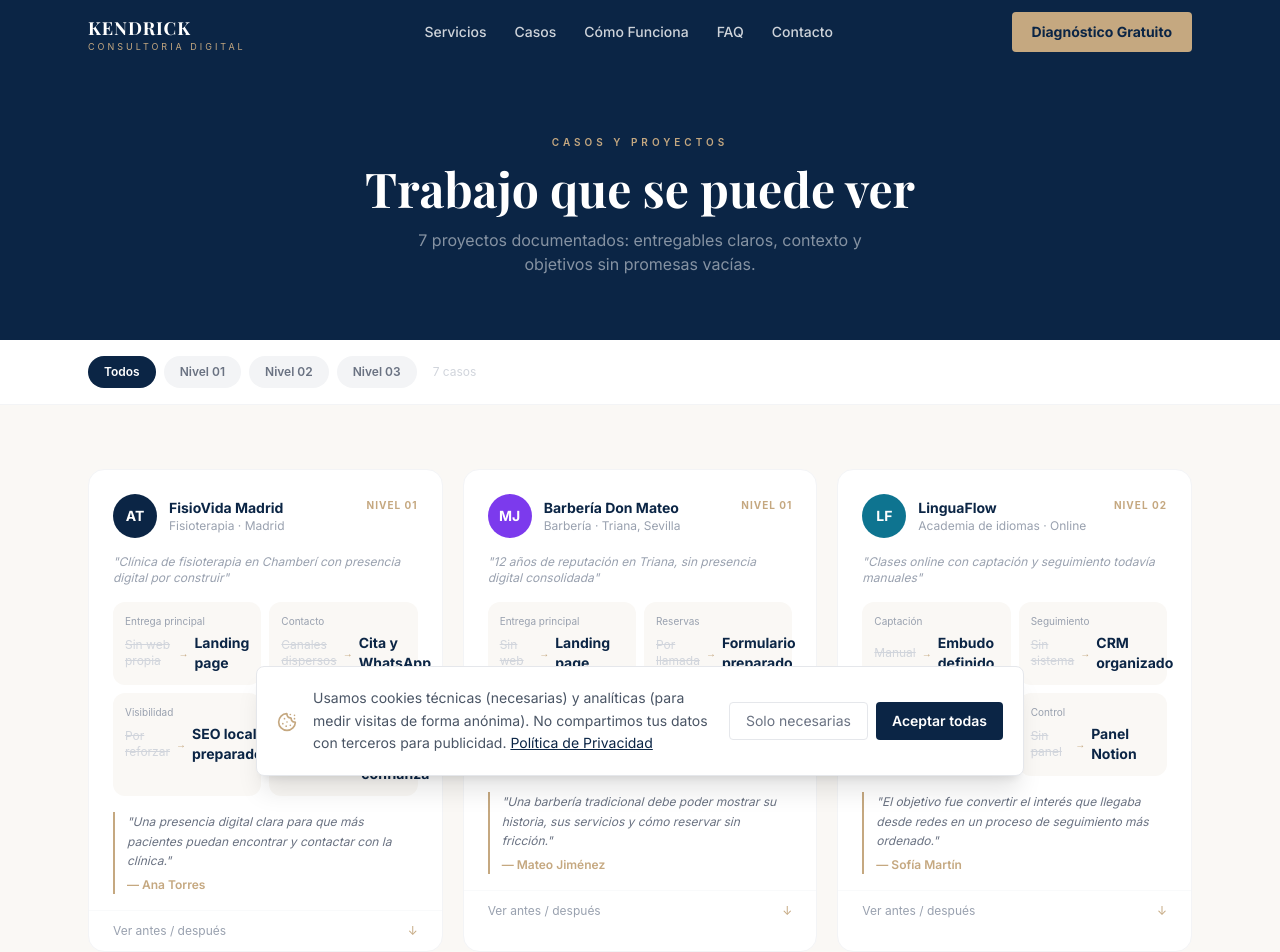
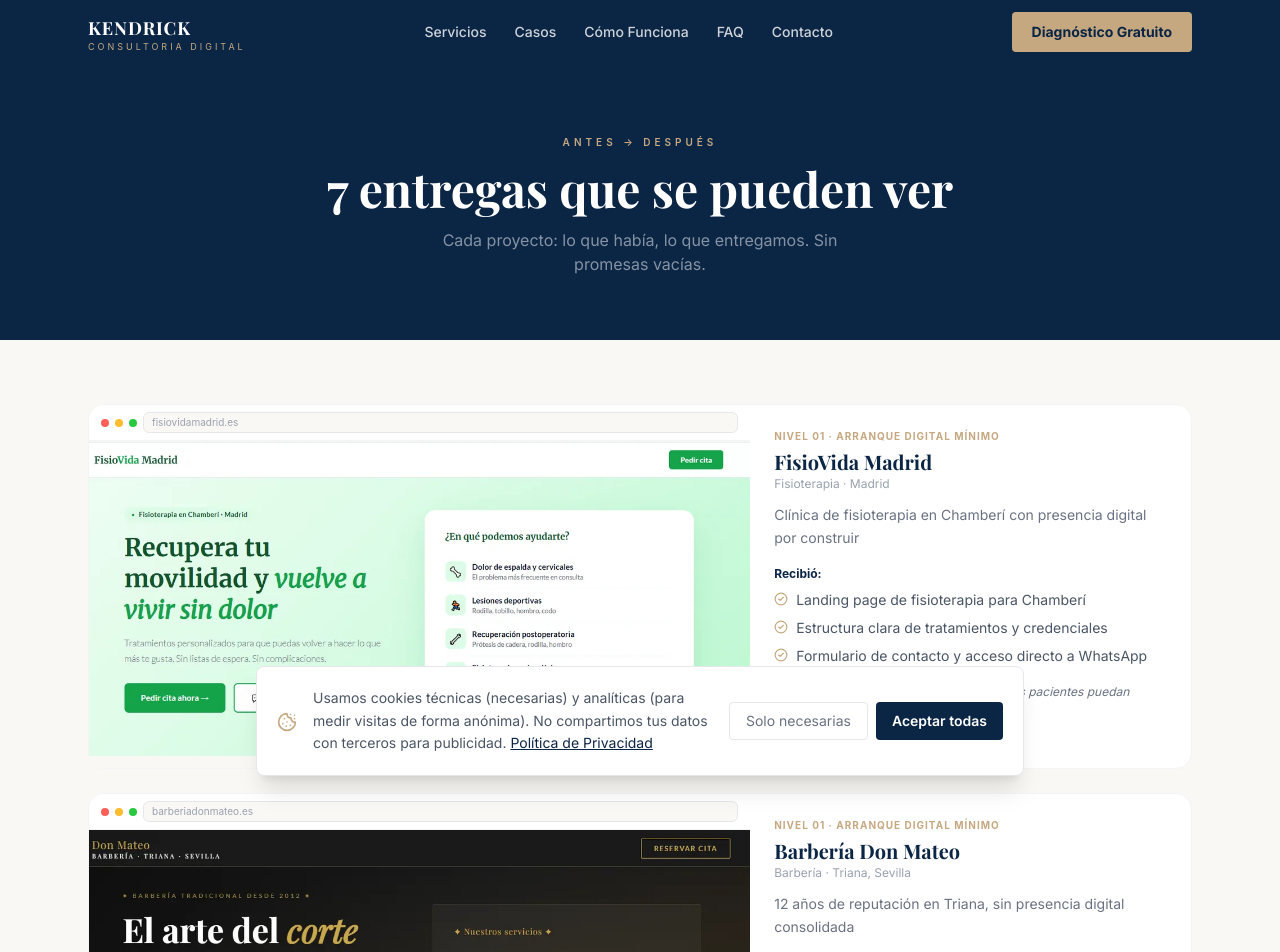
Before and after one commit to vkendrick/kendrick, a React (Vite) app: page /casos in a window 1280 px wide. Shown: the top 952 px of the page. Built offline with nearby package versions, Linux system fonts and the light colour scheme; a web font is replaced by a local one.

Commit message:
redesign: prints sem corte em moldura navegador, casos vira lista visual antes/depois, garantia Nivel 01

```diff
--- a/src/pages/Casos.tsx
+++ b/src/pages/Casos.tsx
@@ -1,6 +1,5 @@
-import { useState } from "react";
 import { Link } from "react-router-dom";
-import { ArrowRight, ArrowLeft } from "lucide-react";
+import { ArrowRight, ArrowLeft, CheckCircle2 } from "lucide-react";
 
 // Casos y proyectos con datos alineados con los materiales entregados.
 // Las métricas solo se muestran cuando están documentadas como resultado;
@@ -114,7 +113,7 @@
     ],
     after: [
       "Plan estratégico de captación y posicionamiento",
-      "Propuesta de campañas para Meta Ads",
+      "Propuesta de campańas para Meta Ads",
       "Recorrido definido para solicitudes de presupuesto",
     ],
   },
@@ -204,141 +203,86 @@
   },
 ];
 
-const PACKAGE_FILTERS = [
-  { key: "all", label: "Todos" },
-  { key: "Nivel 01", label: "Nivel 01" },
-  { key: "Nivel 02", label: "Nivel 02" },
-  { key: "Nivel 03", label: "Nivel 03" },
-];
+// Screenshots reales de cada entrega (sin cortes: aspect 21/10 ≈ proporción original)
+const SHOTS: Record<number, { image: string; url: string }> = {
+  1: { image: "/portfolio/fisiovida.webp", url: "fisiovidamadrid.es" },
+  2: { image: "/portfolio/barbearia.webp", url: "barberiadonmateo.es" },
+  3: { image: "/portfolio/linguaflow.webp", url: "linguaflow.es" },
+  4: { image: "/portfolio/reyes-arquitectura.webp", url: "reyesarquitectura.es" },
+  5: { image: "/portfolio/dulceluna.webp", url: "pasteleriadulceluna.es" },
+  6: { image: "/portfolio/alma-serena.webp", url: "almaserena.es" },
+  7: { image: "/portfolio/autofix.webp", url: "autofixzaragoza.es" },
+};
 
-function CaseCard({ c }: { c: typeof CASES[0] }) {
-  const [expanded, setExpanded] = useState(false);
-
+function CaseRow({ c }: { c: (typeof CASES)[0] }) {
+  const shot = SHOTS[c.id];
   return (
-    <div className="bg-white rounded-2xl border border-gray-100 overflow-hidden hover:shadow-md transition-shadow duration-200">
-      <div className="p-6 pb-4">
-        <div className="flex items-start justify-between gap-3 mb-4">
-          <div className="flex items-center gap-3">
-            <div
-              className="w-11 h-11 rounded-full flex items-center justify-center text-white text-sm font-bold shrink-0"
-              style={{ backgroundColor: c.color }}
-            >
-              {c.initials}
+    <article className="bg-white rounded-2xl border border-gray-100 overflow-hidden">
+      <div className="grid md:grid-cols-5 gap-0">
+        <div className="md:col-span-3 bg-[#FAF8F5]">
+          <div className="flex items-center gap-1.5 px-3 h-9 bg-white border-b border-gray-100">
+            <span className="w-2 h-2 rounded-full bg-[#ff5f57]" />
+            <span className="w-2 h-2 rounded-full bg-[#febc2e]" />
+            <span className="w-2 h-2 rounded-full bg-[#28c840]" />
+            <span className="flex-1 min-w-0 truncate rounded-md bg-[#FAF8F5] border border-gray-200 px-2 py-0.5 text-[10px] text-gray-400 font-sans">
+              {shot.url}
+            </span>
           </div>
-            <div>
-              <p className="font-bold text-[#0B2545] text-sm">{c.business}</p>
-              <p className="text-gray-400 text-xs">{c.sector}</p>
+          <div className="aspect-[21/10] overflow-hidden">
+            <img
+              src={shot.image}
+              alt={`${c.business} — sitio entregado`}
+              className="h-full w-full object-cover"
+              loading="lazy"
+            />
           </div>
         </div>
-          <span className="text-[10px] text-[#C5A880] font-bold tracking-widest uppercase font-sans shrink-0 mt-1">
-            {c.package}
+        <div className="md:col-span-2 p-6 flex flex-col">
+          <span className="text-[10px] text-[#C5A880] font-bold tracking-widest uppercase font-sans">
+            {c.package} · {c.packageName}
           </span>
-        </div>
-        <p className="text-gray-400 text-xs italic mb-4">"{c.tagline}"</p>
-
-        <div className="grid grid-cols-2 gap-2">
-          {c.metrics.map((m) => (
-            <div key={m.label} className="bg-[#FAF8F5] rounded-xl p-3">
-              <p className="text-[10px] text-gray-400 font-sans mb-1">{m.label}</p>
-              <div className="flex items-center gap-1.5">
-                <span className="text-gray-300 text-xs line-through font-sans">{m.before}</span>
-                <span className="text-[#C5A880] text-[10px]">→</span>
-                <span className="text-[#0B2545] font-bold text-sm">{m.after}</span>
-              </div>
-            </div>
+          <h2 className="text-[#0B2545] text-xl font-bold mt-1">{c.business}</h2>
+          <p className="text-gray-400 text-xs mb-3">{c.sector}</p>
+          <p className="text-gray-500 text-sm leading-relaxed mb-4">{c.tagline}</p>
+          <p className="text-xs font-bold text-[#0B2545] mb-2 font-sans">Recibió:</p>
+          <ul className="space-y-2 mb-4">
+            {c.after.map((a) => (
+              <li key={a} className="flex items-start gap-2 text-sm text-gray-600">
+                <CheckCircle2 size={14} className="text-[#C5A880] mt-0.5 shrink-0" />
+                {a}
+              </li>
             ))}
-        </div>
-      </div>
-
-      <div className="px-6 pb-4">
-        <blockquote className="text-gray-500 text-xs leading-relaxed italic border-l-2 border-[#C5A880] pl-3">
+          </ul>
+          <blockquote className="mt-auto text-gray-500 text-xs leading-relaxed italic border-l-2 border-[#C5A880] pl-3">
             "{c.quote}"
             <span className="block text-[#C5A880] font-semibold not-italic mt-1">— {c.client}</span>
           </blockquote>
         </div>
-
-      <button
-        onClick={() => setExpanded(!expanded)}
-        className="w-full px-6 py-3 text-xs text-gray-400 font-sans border-t border-gray-50 hover:bg-gray-50 transition-colors text-left flex items-center justify-between"
-      >
-        <span>{expanded ? "Ocultar detalle" : "Ver antes / después"}</span>
-        <span className="text-[#C5A880]">{expanded ? "↑" : "↓"}</span>
-      </button>
-
-      {expanded && (
-        <div className="px-6 pb-6 grid grid-cols-2 gap-4 border-t border-gray-50 pt-4">
-          <div>
-            <p className="text-xs font-bold text-red-400 mb-2 font-sans">Antes</p>
-            <ul className="space-y-1.5">
-              {c.before.map((b) => (
-                <li key={b} className="flex items-start gap-1.5 text-xs text-gray-500">
-                  <span className="text-red-300 shrink-0 mt-0.5">✗</span> {b}
-                </li>
-              ))}
-            </ul>
       </div>
-          <div>
-            <p className="text-xs font-bold text-green-500 mb-2 font-sans">Después</p>
-            <ul className="space-y-1.5">
-              {c.after.map((a) => (
-                <li key={a} className="flex items-start gap-1.5 text-xs text-gray-600 font-medium">
-                  <span className="text-green-400 shrink-0 mt-0.5">✓</span> {a}
-                </li>
-              ))}
-            </ul>
-          </div>
-        </div>
-      )}
-    </div>
+    </article>
   );
 }
 
 export default function Casos() {
-  const [filter, setFilter] = useState("all");
-  const filtered = filter === "all" ? CASES : CASES.filter((c) => c.package === filter);
-
   return (
     <main>
       <section className="bg-[#0B2545] pt-32 pb-16 px-6 text-center">
         <span className="text-[#C5A880] text-[10px] tracking-[4px] uppercase font-sans font-semibold">
-          Casos y proyectos
+          Antes → Después
         </span>
         <h1 className="text-white text-4xl md:text-5xl font-bold mt-3 mb-4">
-          Trabajo que se puede ver
+          7 entregas que se pueden ver
         </h1>
         <p className="text-white/50 text-base max-w-md mx-auto">
-          7 proyectos documentados: entregables claros, contexto y objetivos sin promesas vacías.
+          Cada proyecto: lo que había, lo que entregamos. Sin promesas vacías.
         </p>
       </section>
 
-      <section className="bg-white border-b border-gray-100 sticky top-16 z-30">
-        <div className="max-w-6xl mx-auto px-6 py-4 flex items-center gap-2 overflow-x-auto">
-          {PACKAGE_FILTERS.map((f) => (
-            <button
-              key={f.key}
-              onClick={() => setFilter(f.key)}
-              className={`px-4 py-2 rounded-full text-xs font-semibold font-sans whitespace-nowrap transition-all ${
-                filter === f.key
-                  ? "bg-[#0B2545] text-white"
-                  : "bg-gray-100 text-gray-500 hover:bg-gray-200"
-              }`}
-            >
-              {f.label}
-            </button>
+      <section className="py-16 bg-[#FAF8F5]">
+        <div className="max-w-6xl mx-auto px-6 space-y-6">
+          {CASES.map((c) => (
+            <CaseRow key={c.id} c={c} />
           ))}
-          <span className="text-gray-300 text-xs font-sans ml-2 shrink-0">
-            {filtered.length} caso{filtered.length !== 1 ? "s" : ""}
-          </span>
-        </div>
-      </section>
-
-      <section className="py-16 bg-[#FAF8F5]">
-        <div className="max-w-6xl mx-auto px-6">
-          <div className="grid md:grid-cols-2 lg:grid-cols-3 gap-5">
-            {filtered.map((c) => (
-              <CaseCard key={c.id} c={c} />
-            ))}
-          </div>
         </div>
       </section>
 
--- a/src/pages/Home.tsx
+++ b/src/pages/Home.tsx
@@ -5,6 +5,7 @@
   {
     name: "FisioVida Madrid",
     sector: "Fisioterapia · Madrid",
+    url: "fisiovidamadrid.es",
     image: "/portfolio/fisiovida.webp",
     metric: "+6 pacientes/mes",
     detail: "De invisible a Top 3 en Google en 4 semanas",
@@ -12,6 +13,7 @@
   {
     name: "Barbería Don Mateo",
     sector: "Barbería · Sevilla",
+    url: "barberiadonmateo.es",
     image: "/portfolio/barbearia.webp",
     metric: "23 reservas online/mes",
     detail: "12 años de negocio, cero presencia digital",
@@ -19,6 +21,7 @@
   {
     name: "Pastelería Dulce Luna",
     sector: "Pastelería · Bilbao",
+    url: "pasteleriadulceluna.es",
     image: "/portfolio/dulceluna.webp",
     metric: "+40% ventas online",
     detail: "Del barrio a toda la ciudad con Google Maps",
@@ -43,7 +46,7 @@
       "Botón de WhatsApp para que te escriban",
     ],
     cta: "Empezar desde cero",
-    note: null,
+    note: "Garantía: si en 4 semanas no apareces en Google, seguimos trabajando sin coste hasta conseguirlo.",
   },
   {
     step: "02",
@@ -383,13 +386,21 @@
               <Link
                 key={item.name}
                 to="/casos"
-                className="rounded-xl overflow-hidden border border-gray-100 bg-white hover:shadow-md transition-shadow duration-200"
+                className="group rounded-xl overflow-hidden border border-gray-200 bg-white hover:shadow-lg transition-shadow duration-200"
               >
-                <div className="aspect-video overflow-hidden bg-[#FAF8F5]">
+                <div className="flex items-center gap-1.5 bg-[#FAF8F5] border-b border-gray-100 px-3 h-9">
+                  <span className="w-2 h-2 rounded-full bg-[#ff5f57]" />
+                  <span className="w-2 h-2 rounded-full bg-[#febc2e]" />
+                  <span className="w-2 h-2 rounded-full bg-[#28c840]" />
+                  <span className="flex-1 min-w-0 truncate rounded-md bg-white border border-gray-200 px-2 py-0.5 text-[10px] text-gray-400 font-sans">
+                    {item.url}
+                  </span>
+                </div>
+                <div className="aspect-[21/10] overflow-hidden bg-[#FAF8F5]">
                   <img
                     src={item.image}
                     alt={`${item.name} — ${item.sector}`}
-                    className="w-full h-full object-cover"
+                    className="h-full w-full object-cover transition-transform duration-500 group-hover:scale-[1.03]"
                     loading="lazy"
                   />
                 </div>
@@ -404,9 +415,10 @@
               </Link>
             ))}
           </div>
-          <p className="text-center mt-6">
-            <Link to="/casos" className="text-[#0B2545] font-semibold text-sm underline hover:text-[#C5A880]">
-              Ver los 7 casos completos →
+          <p className="text-center mt-6 text-sm text-gray-500">
+            Estos 3 sitios son <span className="font-bold text-[#0B2545]">Nivel 01 — desde €450</span>, entregados en 4 semanas.{" "}
+            <Link to="/casos" className="text-[#0B2545] font-semibold underline hover:text-[#C5A880]">
+              Ver los 7 casos →
             </Link>
           </p>
         </div>
```
Lines whose indentation alone changed are shown as unchanged.
